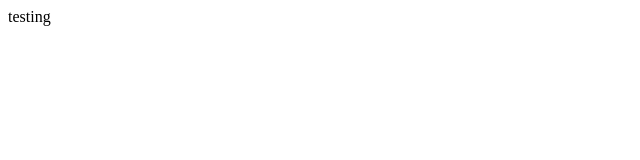
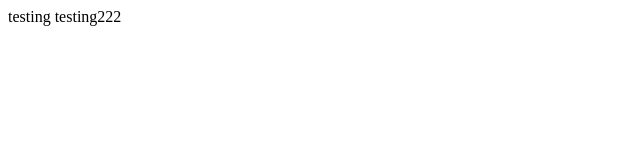
Before and after one commit to ErosKarm/lightweight-typing-game, a plain HTML site: page index.html in a window 1280 px wide. Shown: the full height of the page, 0-640 px from the left. Drawn offline with Linux system fonts and the light colour scheme.

Commit message:
Testing23

```diff
--- a/index.html
+++ b/index.html
@@ -8,5 +8,6 @@
   </head>
   <body>
     <span>testing</span>
+    <span>testing222</span>
   </body>
 </html>
```
